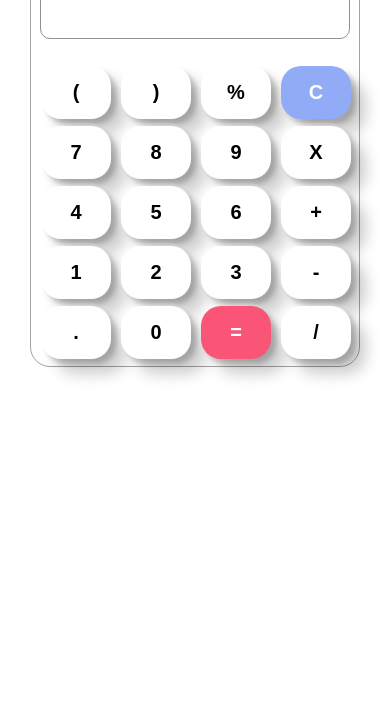
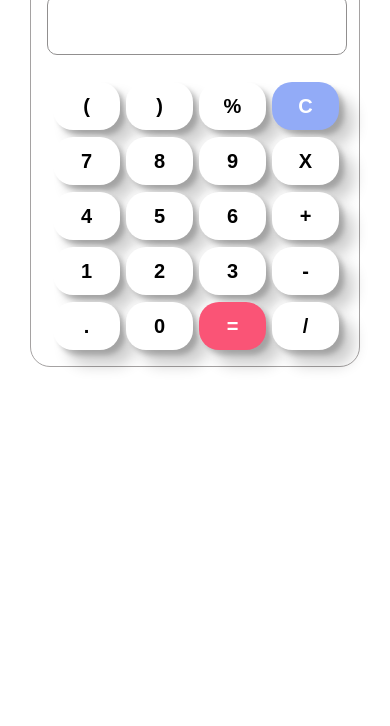
Before and after one commit to afsar-alam/calculator, a plain HTML site: page index.html in a window 390 px wide. Shown: the part 118-844 px from the top of the page. Drawn offline with Linux system fonts and the light colour scheme.

Commit message:
layout handle

```diff
--- a/script.js
+++ b/script.js
@@ -16,10 +16,13 @@
      screen.value = screenValue;
    }
    else if(buttonText=='='){
+    if(!screenValue)
+        return;
      screen.value = eval(screenValue);
+     screenValue = screen.value;
    }
    else{
-     screenValue+=buttonText;
+     screenValue += buttonText;
      screen.value = screenValue;
    }
   });
--- a/style.css
+++ b/style.css
@@ -9,8 +9,10 @@
     text-align: center;
     margin-top:60px;
 
+
 }
 .screen{
+    padding:5px;
     font-size: 25px;
     border-radius: 10px;
     height: 50px;
@@ -33,24 +35,26 @@ h1{
 
 }
 .table-container{
-    width:330px ;
-    height:440px ;
+    width:350px ;
+    height:480px ;
     text-align: center;
     margin-left:50%;
     transform: translate(-50%);
     margin-top: 20px;
     border: 1px solid rgb(165, 162, 162);
     border-radius: 20px;
+    padding: 1rem;
 
 }
  button{
-   width: 78px;
+   width: 75px;
    height: 57px;
    font-size: 20px;
    border-radius: 20px;
    outline: none;
    background-color:  #ffffff;
    border: none;
+   margin-left: 2px;
 
 
    box-shadow: -3px -3px 3px  rgba(255, 255, 255, 0.2),
@@ -58,6 +62,7 @@ h1{
                 15px 15px 15px rgba(0, 0, 0,0.2);
    margin-top: 5px;
    font-weight: bold;
+
 
 
 }
@@ -75,15 +80,19 @@ h1{
     .table-container{
         width: 400px;
         height: 530px;
+
     }
     button{
-        width: 90px;
-        height: 70px;
-        margin-left: 5px;
+        width: 84px;
+        height: 65px;
+        margin-left: 4px;
+
+
     }
     .screen{
-        width: 370px;
+        width: 360px;
         height: 75px;
+        padding: 10px;
 
     }
 
@@ -92,14 +101,16 @@ h1{
     .table-container{
         width: 330px;
         height: 425px;
+
     }
+
     button{
-        width: 70px;
-        height: 53px;
-        margin-left: 8px;
+        width: 67px;
+        height: 48px;
+
     }
     .screen{
-        width: 310px;
+        width: 300px;
         height: 60px;
 
     }
@@ -112,10 +123,10 @@ h1{
     }
     button{
         width: 56px;
-        height: 53px;
+        height: 50px;
     }
     .screen{
-        width: 270px;
+        width: 255px;
         height: 60px;
 
     }
@@ -127,11 +138,11 @@ h1{
         height: 420px;
     }
     button{
-        width: 52px;
-        height: 52px;
+        width: 50px;
+        height: 45px;
     }
     .screen{
-        width: 250px;
+        width: 230px;
         height: 60px;
 
     }
```
